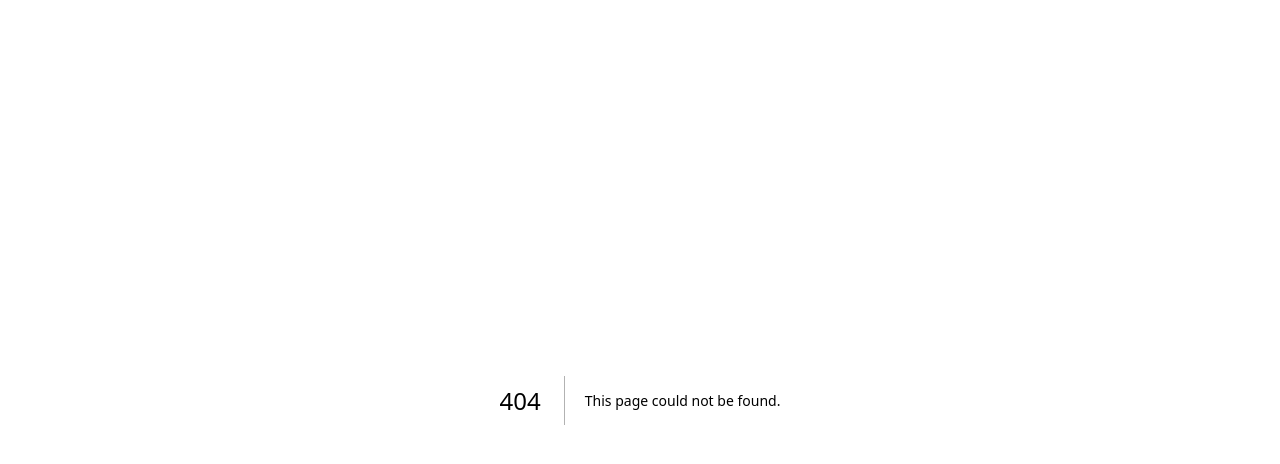
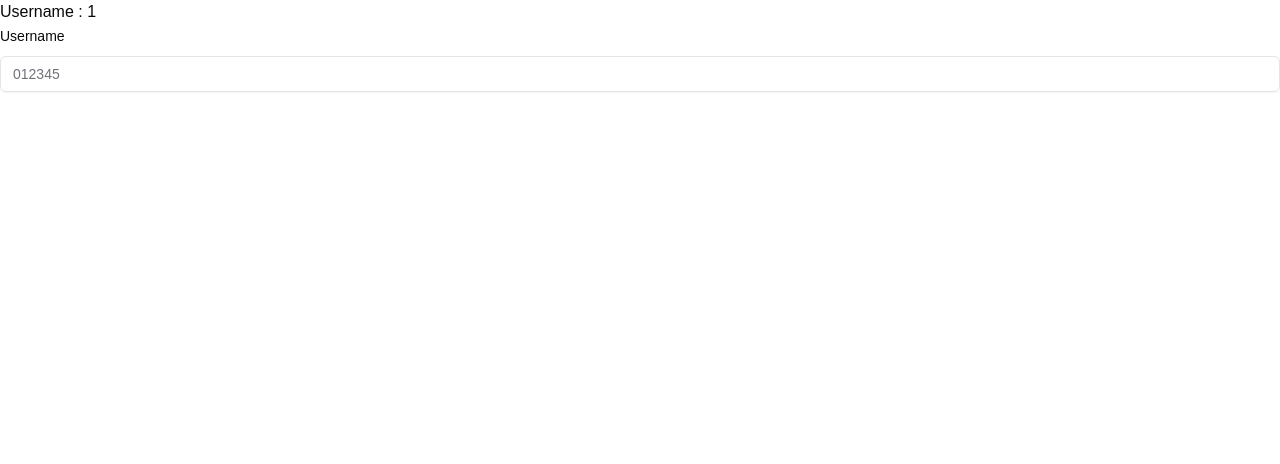
Before and after one commit to abhishek-nirala/Send-it, a Next.js app: page /verifyCode/1 in a window 1280 px wide. Before the commit this address had no page. Shown: the top 464 px of the page. Built offline with nearby package versions, Linux system fonts and the light colour scheme.

Commit message:
verification code page.tsx made

```diff
--- /dev/null
+++ b/src/app/(auth)/verifyCode/[username]/page.tsx
@@ -0,0 +1,104 @@
+'use client'
+import { toast } from '@/hooks/use-toast'
+import { verificationCodeSchema } from '@/schemas/verifySchema'
+import { ApiResponses } from '@/types/ApiResponses'
+import { zodResolver } from '@hookform/resolvers/zod'
+import axios, { AxiosError } from 'axios'
+import { useParams, useRouter } from 'next/navigation'
+import React, { useState } from 'react'
+import {  useForm } from 'react-hook-form'
+import * as z from 'zod'
+import {
+  Form,
+  FormControl,
+  FormField,
+  FormItem,
+  FormLabel,
+  FormMessage,
+} from "@/components/ui/form";
+import { Input } from '@/components/ui/input'
+import { Loader2 } from 'lucide-react'
+
+export default function VerifyCode() {
+  const params = useParams<{ username: string }>()
+  const [checkingCode, setCheckingCode] = useState(false)
+  const username = params.username;
+  const router = useRouter();
+  //console.log(params)
+
+  const form = useForm<z.infer<typeof verificationCodeSchema>>({
+    resolver: zodResolver(verificationCodeSchema),
+    defaultValues: {
+      code: "",
+    },
+  })
+
+  const onSubmit = async (data: z.infer<typeof verificationCodeSchema>) => {
+    setCheckingCode(true)
+    try {
+      const response = await axios.post(`/api/verify-code?username=${username}`, data)
+      toast({
+        title: response.data.success,
+        description: response.data.message,
+        duration: 3000,
+      })
+
+      router.push('/home')
+    } catch (error) {
+      const axiosError = error as AxiosError<ApiResponses>
+      toast({
+        title: axiosError.response?.data.message ?? "Error verifying code",
+        description: "Please try again",
+        duration: 3000,
+        variant: "destructive",
+      })
+    } finally {
+      setCheckingCode(false)
+    }
+  }
+  return (<>
+    <div>Username : {params.username} </div>
+
+    <Form {...form}>
+      <form onSubmit={form.handleSubmit(onSubmit)} className='space-y-4'>
+        <FormField
+          name="code"
+          control={form.control}
+          render={({ field }) => (
+            <FormItem className="text-left space-y-2">
+              <FormLabel>Username</FormLabel>
+              <FormControl>
+                <Input placeholder="012345"
+                  {...field}
+                />
+              </FormControl>
+              {
+                checkingCode && <Loader2 className="animate-spin" />
+              }
+
+              <FormMessage />
+            </FormItem>
+          )}
+        />
+        </form>
+    </Form>
+  </>
+  )
+}
+
+
+
+
+
+
+
+
+//this method for accessing the dynamic data from the url is done in server-side means backend.
+// export default async function Page({
+//     params,
+//   }: {
+//     params: Promise<{ username : string }>
+//   }) {
+//     const slug = (await params).username
+//     return <div>My Post: {slug}</div>
+// }
```
